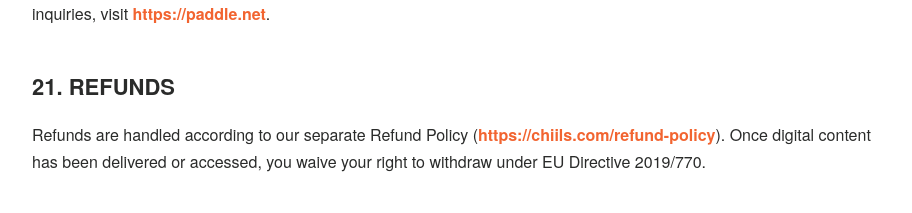
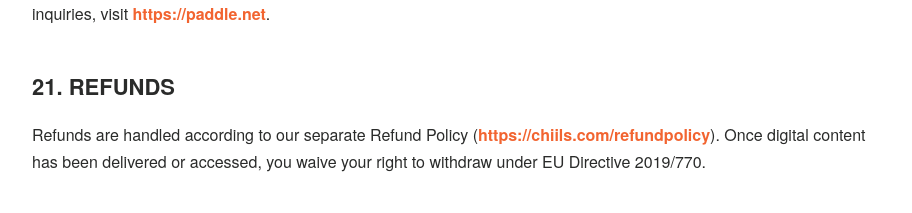
Before and after one commit to AdeptusDebugus/Chiils-frontend, a React (Vite) app: page /termsofservice in a window 1280 px wide. Shown: the part 4880-5093 px from the top of the page, without its empty margins (182-1094 px from the left). Built offline with nearby package versions, Linux system fonts and the light colour scheme; no server answers.

Commit message:
Term fix

```diff
--- a/src/components/TermsOfService.tsx
+++ b/src/components/TermsOfService.tsx
@@ -267,7 +267,7 @@ const TermsOfService: React.FC = () => {
         <p>
           Refunds are handled according to our separate Refund Policy (
           <a href="https://chiils.com/refundpolicy" target="_blank" rel="noopener noreferrer">
-            https://chiils.com/refund-policy
+            https://chiils.com/refundpolicy
           </a>
           ). Once digital content has been delivered or accessed, you waive your right to withdraw under EU Directive
           2019/770.
```
